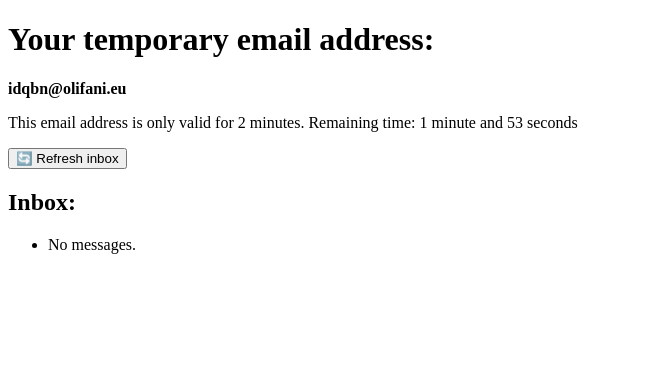
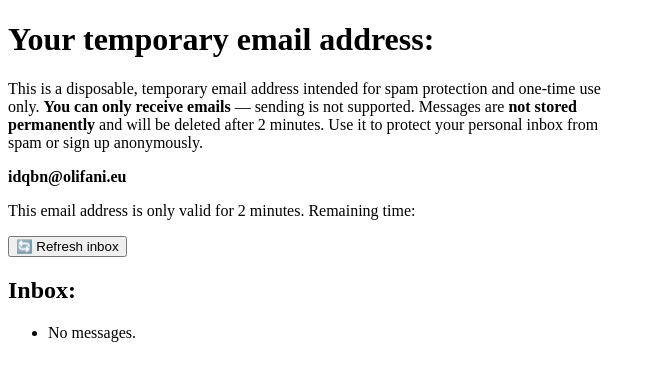
Before and after one commit to obrehmer/tempmail, a Flask app: page / in a window 1280 px wide. Shown: the top 381 px of the page, without its empty margins (0-655 px from the left). Run offline with Flask 3, Linux system fonts and the light colour scheme.

Commit message:
index change, timer outso

```diff
--- a/app/tempmail/backend/templates/index.html
+++ b/app/tempmail/backend/templates/index.html
@@ -11,6 +11,14 @@
 </head>
 <body>
   <h1>Your temporary email address:</h1>
+
+  <p style="max-width: 600px;">
+    This is a disposable, temporary email address intended for spam protection and one-time use only.
+    <strong>You can only receive emails</strong> — sending is not supported.
+    Messages are <strong>not stored permanently</strong> and will be deleted after 2 minutes.
+    Use it to protect your personal inbox from spam or sign up anonymously.
+  </p>
+
   <p>
     <strong>{{ email }}</strong>
     <br>
@@ -38,33 +46,8 @@
 </body>
 
 <script>
-  // Get the remaining timer value from the session in seconds
-  let remainingTime = {{ session['remaining_time'] | default(0) }};
-  let timerElement = document.getElementById('countdown-timer');
-
-  function updateTimer() {
-    // Calculate the remaining minutes and seconds (integers only)
-    const minutes = Math.floor(remainingTime / 60);  // Calculate minutes
-    const seconds = Math.floor(remainingTime % 60);  // Calculate seconds
-
-    // Display in the format "minutes and seconds"
-    timerElement.innerText = `${minutes} minute${minutes !== 1 ? 's' : ''} and ${seconds} second${seconds !== 1 ? 's' : ''}`;
-
-    // If time has expired
-    if (remainingTime <= 0) {
-      timerElement.innerText = "Expired";
-      setTimeout(() => {
-        window.location.href = '/';  // Reload page and generate new email
-      }, 1000);
-      return;
-    }
-
-    // Decrease the time by 1 every second
-    remainingTime--;
-    setTimeout(updateTimer, 1000);
-  }
-
-  updateTimer();
+  // Make remaining time available globally for timer.js
+  window.remainingTime = {{ session['remaining_time'] | default(0) }};
 </script>
-
+<script src="/static/js/timer.js"></script>
 </html>
```
Also changed, not shown: ansible/install.yml (+9 -0 lines), app/tempmail/backend/templates/timer.js (added, +26 -0 lines), 3 other files.
